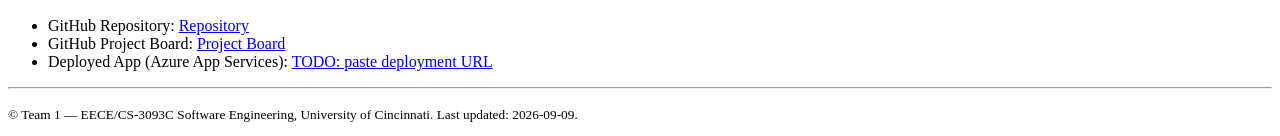
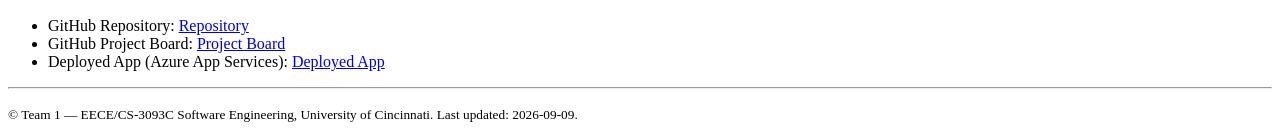
Before and after one commit to uc-se-sm26-team1/uc-se-sm26-team1.github.io, a plain HTML site: page index.html in a window 1280 px wide. Shown: the part 816-952 px from the top of the page. Drawn offline with Linux system fonts and the light colour scheme.

Commit message:
Updated app link

```diff
--- a/index.html
+++ b/index.html
@@ -78,7 +78,7 @@
       <ul>
         <li>GitHub Repository: <a href="https://github.com/uc-se-sm26-team1/uc-se-sm26-team1.github.io"> Repository</a></li>
         <li>GitHub Project Board: <a href="https://github.com/orgs/uc-se-sm26-team1/projects/2">Project Board</a></li>
-        <li>Deployed App (Azure App Services): <a href="https://TODOazure.azurewebsites.net">TODO: paste deployment URL</a></li>
+        <li>Deployed App (Azure App Services): <a href="https://team1-messengerapp-c4h5h4haaqgbhaef.canadacentral-01.azurewebsites.net/">Deployed App</a></li>
       </ul>
     </section>
 
```
